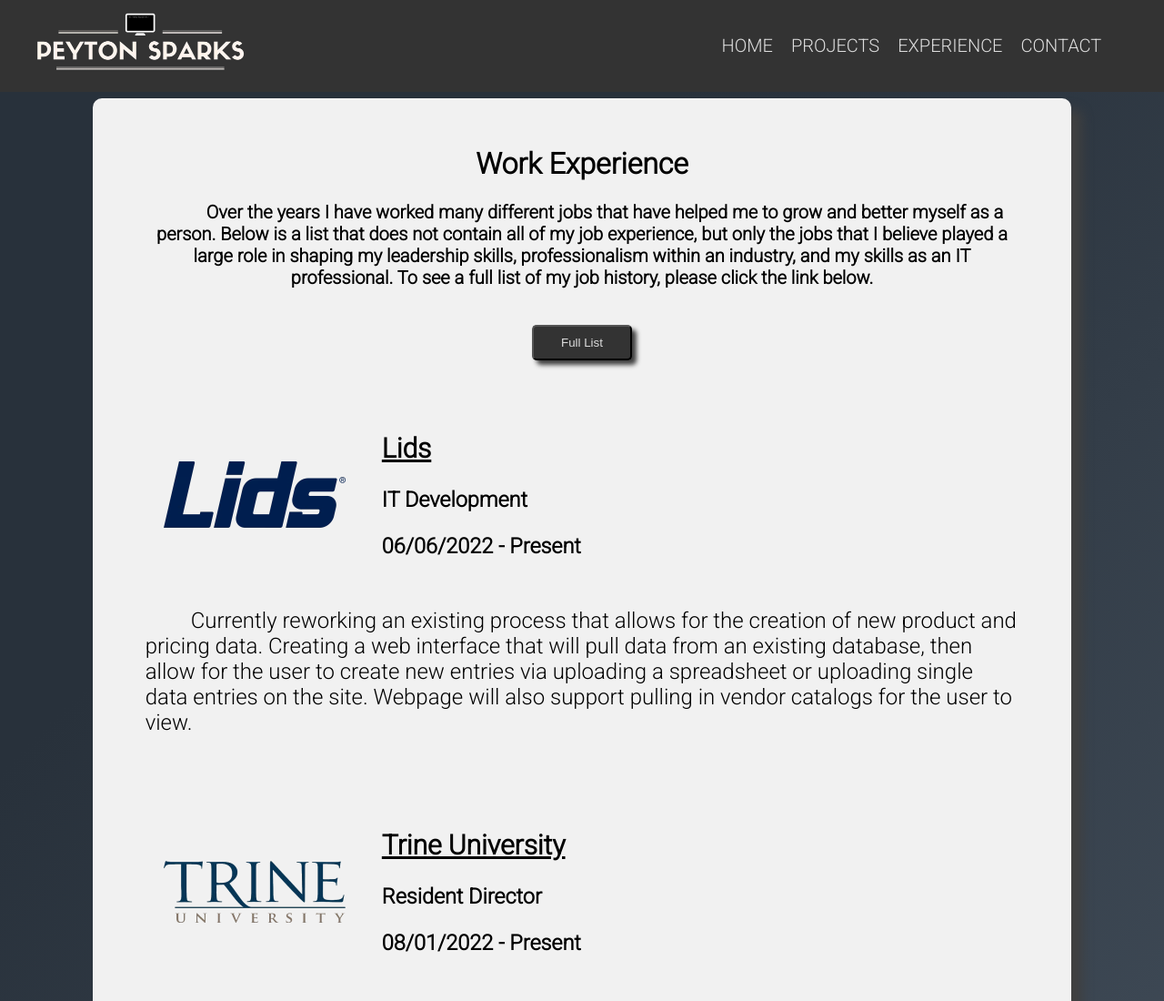
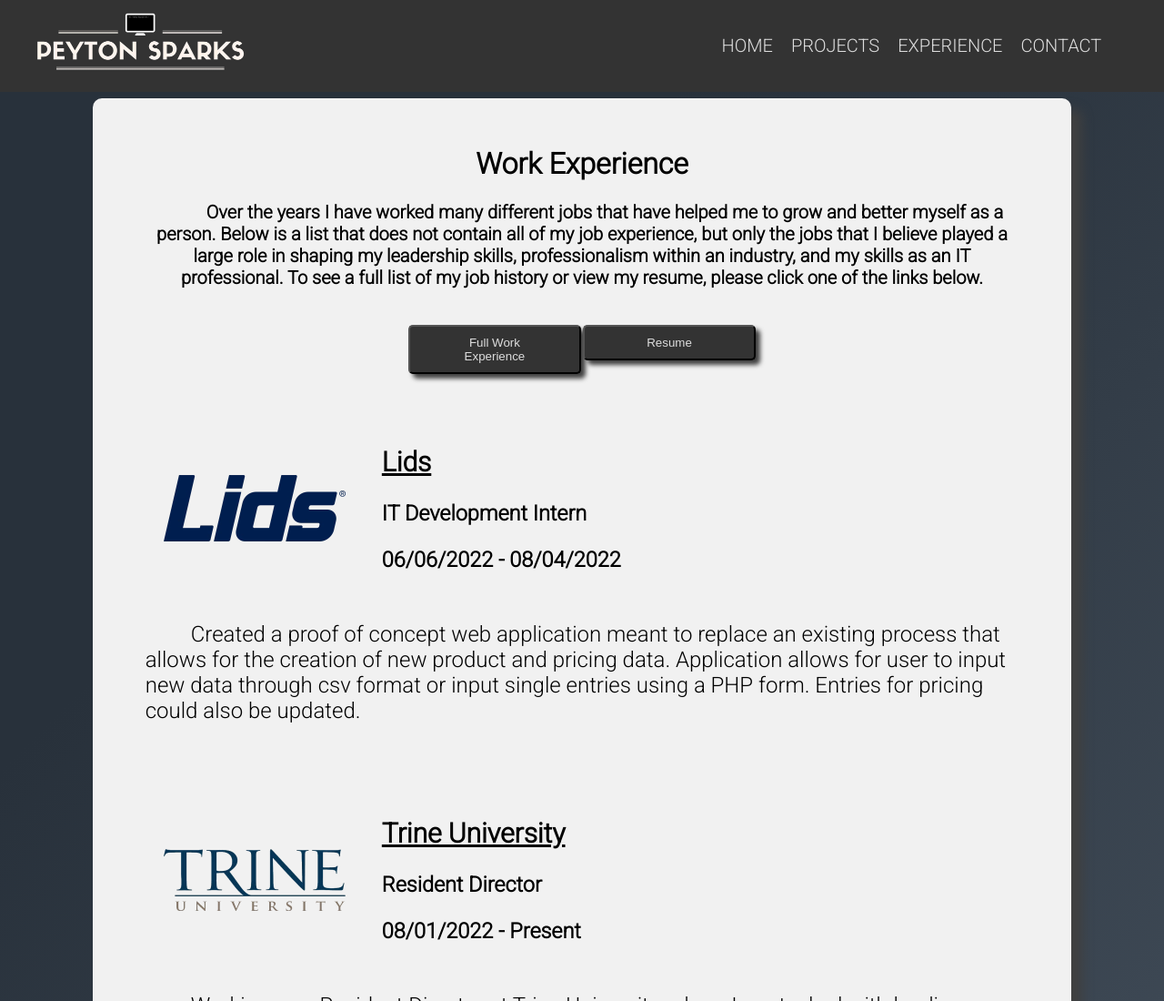
Before and after one commit to Peytonsparks789/TestSite, a plain HTML site: page experience.html in a window 1280 px wide. Shown: the top 1100 px of the page at 91% size. Drawn offline with Linux system fonts and the light colour scheme; a web font is replaced by a local one.

Commit message:
Updated document for full work experience. Added second button to experience.html that contains resume.

```diff
--- a/css/Styles.css
+++ b/css/Styles.css
@@ -231,6 +231,11 @@ abbr {
     border-radius: 5px;
     background-color: rgb(51, 51, 51);
     box-shadow: 5px 5px 5px #404040;
+    width: 190px;
+}
+
+.jobHeader .buttons a {
+    width: 100%;
 }
 
 /* Sets cursor on hover for button */
@@ -274,7 +279,15 @@ abbr {
 abbr {
     all: unset;
 }
-
+@media screen and (min-width: 1024px) {
+    .jobButtons {
+        display: grid;
+        grid-template-columns: 1fr 1fr;
+        width: 40%;
+        max-width: 450px;
+        margin: 0 auto;
+    }
+}
 @media screen and (min-width: 768px) {
     /* Retrieve blue gradient */
     body {
--- a/experience.html
+++ b/experience.html
@@ -33,8 +33,11 @@
             <div class="JobWrapper">
                 <div class="JobHeader">
                     <h1>Work Experience</h1>
-                    <p>Over the years I have worked many different jobs that have helped me to grow and better myself as a person. Below is a list that does not contain all of my job experience, but only the jobs that I believe played a large role in shaping my leadership skills, professionalism within an industry, and my skills as an IT professional. To see a full list of my job history, please click the link below.</p>
-                    <a href="files/FullExperience.pdf"><button>Full List</button></a>
+                    <p>Over the years I have worked many different jobs that have helped me to grow and better myself as a person. Below is a list that does not contain all of my job experience, but only the jobs that I believe played a large role in shaping my leadership skills, professionalism within an industry, and my skills as an IT professional. To see a full list of my job history or view my resume, please click one of the links below.</p>
+                    <div class=jobButtons>
+                        <div><a href="files/FullExperience.pdf"><button>Full Work Experience</button></a></div>
+                        <div><a href="files/Resume.pdf"><button datasrc="files/Resume.pdf">Resume</button></a></div>
+                    </div>
                 </div>
                 <div class="JobList">
                     <div class="JobBlockGrid">
@@ -42,11 +45,11 @@
                         <div class="Blockinfo">
                             <div class="BlockContent">
                                 <a href="https://www.lids.com" target="_blank" rel="noopener noreferrer"><h2>Lids</h2></a>
-                                <h3>IT Development</h3>
-                                <h3>06/06/2022 - Present</h3>
+                                <h3>IT Development Intern</h3>
+                                <h3>06/06/2022 - 08/04/2022</h3>
                             </div>
                         </div>
-                        <p>Currently reworking an existing process that allows for the creation of new product and pricing data. Creating a web interface that will pull data from an existing database, then allow for the user to create new entries via uploading a spreadsheet or uploading single data entries on the site. Webpage will also support pulling in vendor catalogs for the user to view.</p>
+                        <p>Created a proof of concept web application meant to replace an existing process that allows for the creation of new product and pricing data. Application allows for user to input new data through csv format or input single entries using a PHP form. Entries for pricing could also be updated.</p>
                     </div>
                     <div class="JobBlockGrid">
                         <a href="https://www.trine.edu" target="_blank" rel="noopener noreferrer"><img  loading="lazy" src="Images/experienceImages/TrineLogo.webp" alt="Trine University Logo"></a>
```
Also changed, not shown: 4 other files.
